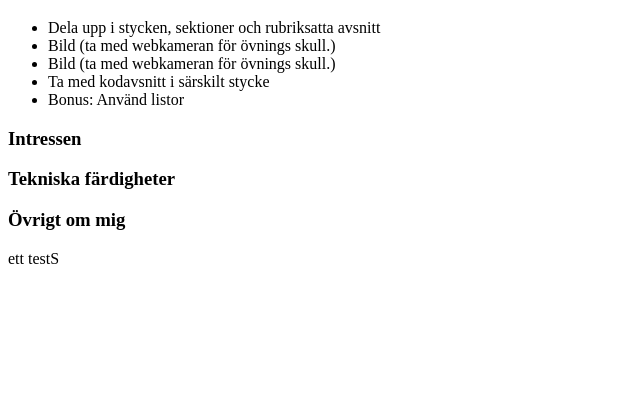
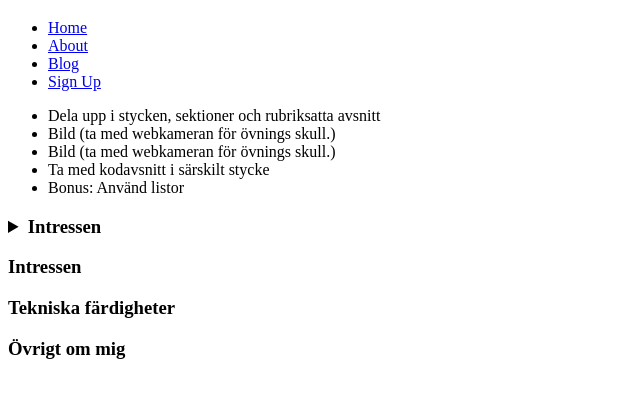
Before and after one commit to acchas/UI-UX, a plain HTML site: page index.html in a window 1280 px wide. Shown: the part 61-458 px from the top of the page, without its empty margins (0-640 px from the left). Drawn offline with Linux system fonts and the light colour scheme.

Commit message:
testat lite grejer och slängt in en till about.html

```diff
--- a/index.html
+++ b/index.html
@@ -1,20 +1,40 @@
 <!DOCTYPE html>
 <html>
+
   <head>
     <title>En Sida</title>
   </head>
   <body>
+    <div>
+    <header>
       <h1>Portfolio</h1>
+      <nav>
+        <ul>
+          <li><a href='about.html' target='_blank'>Home</a></li>
+          <li><a href='#'>About</a></li>
+          <li><a href='#'>Blog</a></li>
+          <li><a href='#'>Sign Up</a></li>
+        </ul>
+      </nav>
+    </header>
+  </div>
+    <section>
       <ul><li>Dela upp i stycken, sektioner och rubriksatta avsnitt</li>
         <li>Bild (ta med webkameran för övnings skull.)</li>
           <li>Bild (ta med webkameran för övnings skull.)</li>
           <li>Ta med kodavsnitt i särskilt stycke</li>
           <li> Bonus: Använd listor</li>
         </ul>
+    </section>
+
+    <h3><details>
+      <summary>Intressen</summary>
+      Något trivialt
+    </details></h3>
     <h3>Intressen</h3>
     <h3>Tekniska färdigheter</h3>
     <h3>Övrigt om mig</h3>
-    <p> ett testS</p>
+
 
   </body>
 </html>
```
Also changed, not shown: about.html (added, +16 -0 lines). Lines whose indentation alone changed are shown as unchanged.
